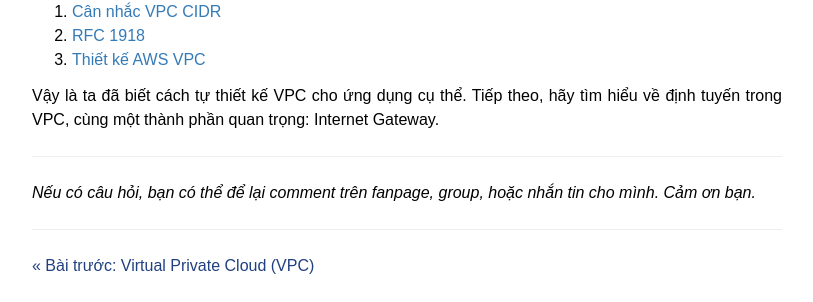
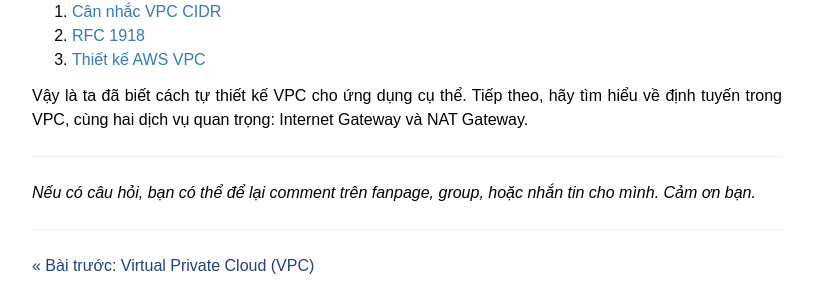
Before and after one commit to awscoban/awscoban.github.io, a Jekyll site: the page built from _posts/2025-11-20-design-vpc.md, in a window 1280 px wide and 900 px high, scrolled down 4154 px. Shown: the part 522-824 px from the top of the window, without its empty margins (233-1046 px from the left). Built offline with Jekyll 4.4.1, drawn with Linux system fonts in a browser that asks for light colours; nearby versions of some CDN libraries; formulas are drawn with MathJax 3; some of the changed text lies outside the part shown.

Commit message:
chore: minor update

```diff
--- a/_posts/2025-11-20-design-vpc.md
+++ b/_posts/2025-11-20-design-vpc.md
@@ -189,4 +189,4 @@ Và làm tương tự cho các VPC khác.
 3. [Thiết kế AWS VPC](https://aws.amazon.com/answers/networking/aws-single-vpc-design/)
 
 
-Vậy là ta đã biết cách tự thiết kế VPC cho ứng dụng cụ thể. Tiếp theo, hãy tìm hiểu về định tuyến trong VPC, cùng một thành phần quan trọng: Internet Gateway.
+Vậy là ta đã biết cách tự thiết kế VPC cho ứng dụng cụ thể. Tiếp theo, hãy tìm hiểu về định tuyến trong VPC, cùng hai dịch vụ quan trọng: Internet Gateway và NAT Gateway.
```
Also changed, not shown: other parts of _posts/2025-11-20-design-vpc.md (+1 -1 lines), _posts/2025-11-13-vpc.md (+1 -1 lines).
